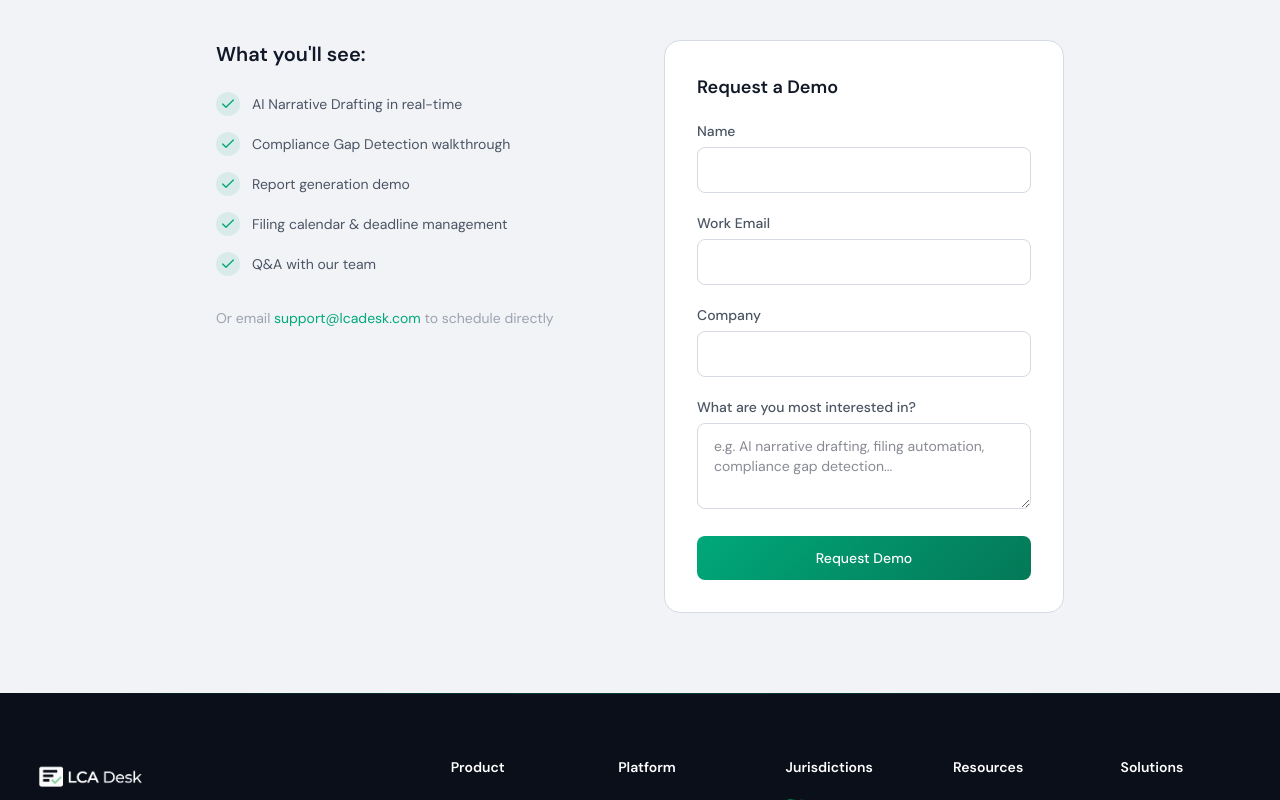
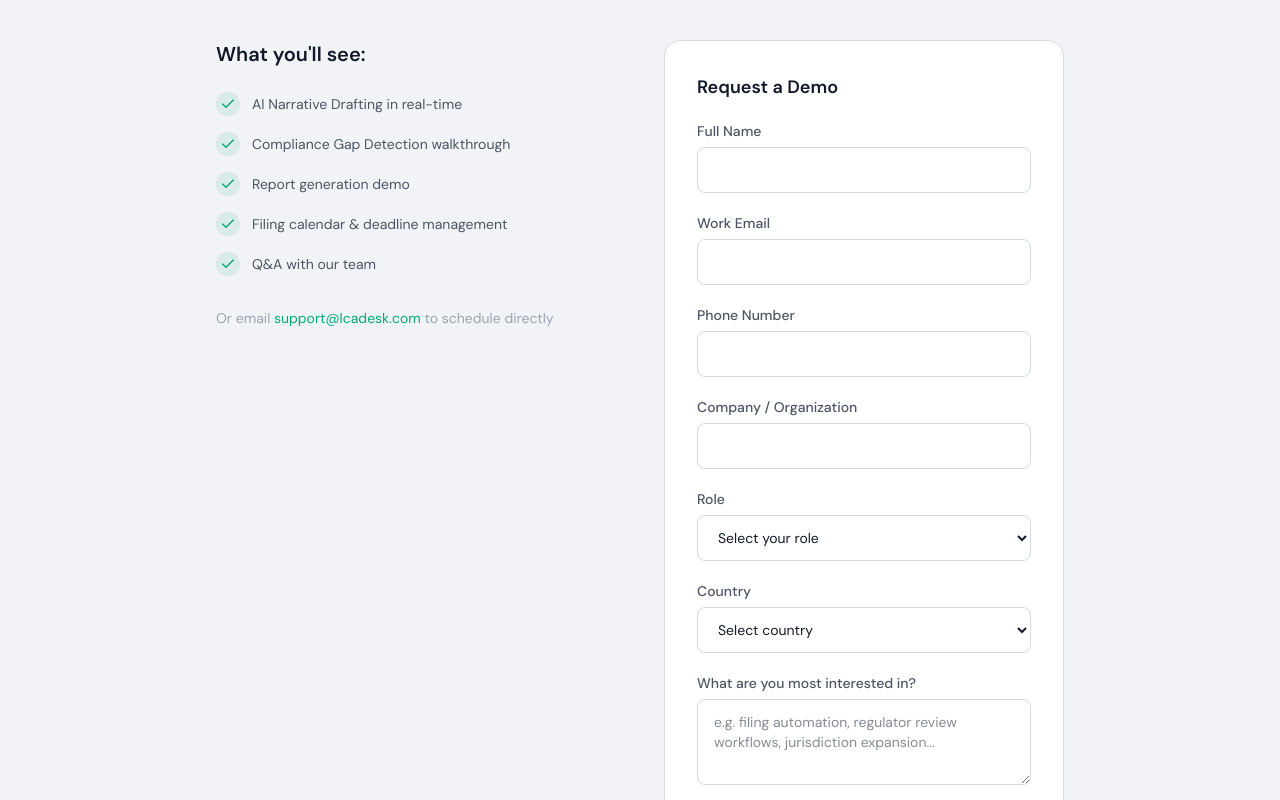
Before and after one commit to cjkootch/lcadesk_website, a Next.js app: page /demo in a window 1280 px wide. Shown: the part 520-1320 px from the top of the page. Built offline with nearby package versions, Linux system fonts and the light colour scheme.

Commit message:
Add phone, country, and role fields to demo and contact forms
Demo form: phone (required), company, role dropdown, country dropdown
Contact form: phone, country dropdown
All new fields pushed to HubSpot via _hsq identify and backend API.

https://claude.ai/code/session_011eaa6ViUfVnuafqTw1Dy6N

```diff
--- a/src/app/api/contact/route.ts
+++ b/src/app/api/contact/route.ts
@@ -3,7 +3,7 @@ import { NextResponse } from "next/server";
 export async function POST(req: Request) {
   try {
     const body = await req.json();
-    const { name, email, company, inquiryType, message } = body;
+    const { name, email, phone, company, country, role, inquiryType, message } = body;
 
     if (!name || !email) {
       return NextResponse.json({ error: "Name and email are required" }, { status: 400 });
@@ -17,7 +17,10 @@ export async function POST(req: Request) {
         body: JSON.stringify({
           name,
           email,
+          phone,
           company,
+          country,
+          role,
           inquiryType,
           message: message || `${inquiryType || "general"} inquiry`,
         }),
--- a/src/app/contact/page.tsx
+++ b/src/app/contact/page.tsx
@@ -43,7 +43,9 @@ export default function ContactPage() {
   const [form, setForm] = useState({
     name: "",
     email: "",
+    phone: "",
     company: "",
+    country: "",
     inquiryType: "",
     message: "",
   });
@@ -73,6 +75,8 @@ export default function ContactPage() {
         firstname: form.name.split(" ")[0],
         lastname: form.name.split(" ").slice(1).join(" "),
         company: form.company,
+        phone: form.phone,
+        country: form.country,
         hs_lead_status: "NEW",
       }]);
       _hsq.push(["trackPageView"]);
@@ -141,6 +145,19 @@ export default function ContactPage() {
 
                 <div>
                   <label className="block text-sm font-medium text-text-secondary mb-1.5">
+                    Phone Number
+                  </label>
+                  <input
+                    type="tel"
+                    name="phone"
+                    value={form.phone}
+                    onChange={handleChange}
+                    className={inputClasses}
+                  />
+                </div>
+
+                <div>
+                  <label className="block text-sm font-medium text-text-secondary mb-1.5">
                     Company
                   </label>
                   <input
@@ -150,6 +167,31 @@ export default function ContactPage() {
                     onChange={handleChange}
                     className={inputClasses}
                   />
+                </div>
+
+                <div>
+                  <label className="block text-sm font-medium text-text-secondary mb-1.5">
+                    Country
+                  </label>
+                  <select
+                    name="country"
+                    value={form.country}
+                    onChange={handleChange}
+                    className={inputClasses}
+                  >
+                    <option value="">Select country</option>
+                    <option value="Guyana">Guyana</option>
+                    <option value="Namibia">Namibia</option>
+                    <option value="Mozambique">Mozambique</option>
+                    <option value="Ghana">Ghana</option>
+                    <option value="Nigeria">Nigeria</option>
+                    <option value="Suriname">Suriname</option>
+                    <option value="Trinidad and Tobago">Trinidad and Tobago</option>
+                    <option value="Zambia">Zambia</option>
+                    <option value="United States">United States</option>
+                    <option value="United Kingdom">United Kingdom</option>
+                    <option value="Other">Other</option>
+                  </select>
                 </div>
 
                 <div>
--- a/src/app/demo/page.tsx
+++ b/src/app/demo/page.tsx
@@ -29,9 +29,9 @@ export default function DemoPage() {
   const [submitted, setSubmitted] = useState(false);
   const [submitting, setSubmitting] = useState(false);
   const [error, setError] = useState("");
-  const [form, setForm] = useState({ name: "", email: "", company: "", message: "" });
+  const [form, setForm] = useState({ name: "", email: "", phone: "", company: "", country: "", role: "", message: "" });
 
-  function handleChange(e: React.ChangeEvent<HTMLInputElement | HTMLTextAreaElement>) {
+  function handleChange(e: React.ChangeEvent<HTMLInputElement | HTMLTextAreaElement | HTMLSelectElement>) {
     setForm((prev) => ({ ...prev, [e.target.name]: e.target.value }));
   }
 
@@ -54,6 +54,9 @@ export default function DemoPage() {
         firstname: form.name.split(" ")[0],
         lastname: form.name.split(" ").slice(1).join(" "),
         company: form.company,
+        phone: form.phone,
+        country: form.country,
+        jobtitle: form.role,
         hs_lead_status: "NEW",
       }]);
       _hsq.push(["trackPageView"]);
@@ -136,7 +139,7 @@ export default function DemoPage() {
               <form onSubmit={handleSubmit} className="bg-card rounded-2xl border border-border p-8 space-y-5">
                 <h3 className="text-lg font-semibold text-text-primary">Request a Demo</h3>
                 <div>
-                  <label className="block text-sm font-medium text-text-secondary mb-1.5">Name</label>
+                  <label className="block text-sm font-medium text-text-secondary mb-1.5">Full Name</label>
                   <input type="text" name="name" required value={form.name} onChange={handleChange} className={inputClasses} />
                 </div>
                 <div>
@@ -144,12 +147,45 @@ export default function DemoPage() {
                   <input type="email" name="email" required value={form.email} onChange={handleChange} className={inputClasses} />
                 </div>
                 <div>
-                  <label className="block text-sm font-medium text-text-secondary mb-1.5">Company</label>
+                  <label className="block text-sm font-medium text-text-secondary mb-1.5">Phone Number</label>
+                  <input type="tel" name="phone" required value={form.phone} onChange={handleChange} className={inputClasses} />
+                </div>
+                <div>
+                  <label className="block text-sm font-medium text-text-secondary mb-1.5">Company / Organization</label>
                   <input type="text" name="company" required value={form.company} onChange={handleChange} className={inputClasses} />
                 </div>
                 <div>
+                  <label className="block text-sm font-medium text-text-secondary mb-1.5">Role</label>
+                  <select name="role" required value={form.role} onChange={handleChange} className={inputClasses}>
+                    <option value="">Select your role</option>
+                    <option value="regulator">Regulator / Government</option>
+                    <option value="operator">Operator / Licensee</option>
+                    <option value="contractor">Contractor / Sub-contractor</option>
+                    <option value="supplier">Supplier / Service Provider</option>
+                    <option value="consultant">Consultant / Advisor</option>
+                    <option value="other">Other</option>
+                  </select>
+                </div>
+                <div>
+                  <label className="block text-sm font-medium text-text-secondary mb-1.5">Country</label>
+                  <select name="country" required value={form.country} onChange={handleChange} className={inputClasses}>
+                    <option value="">Select country</option>
+                    <option value="Guyana">Guyana</option>
+                    <option value="Namibia">Namibia</option>
+                    <option value="Mozambique">Mozambique</option>
+                    <option value="Ghana">Ghana</option>
+                    <option value="Nigeria">Nigeria</option>
+                    <option value="Suriname">Suriname</option>
+                    <option value="Trinidad and Tobago">Trinidad and Tobago</option>
+                    <option value="Zambia">Zambia</option>
+                    <option value="United States">United States</option>
+                    <option value="United Kingdom">United Kingdom</option>
+                    <option value="Other">Other</option>
+                  </select>
+                </div>
+                <div>
                   <label className="block text-sm font-medium text-text-secondary mb-1.5">What are you most interested in?</label>
-                  <textarea name="message" rows={3} value={form.message} onChange={handleChange} placeholder="e.g. AI narrative drafting, filing automation, compliance gap detection..." className={inputClasses} />
+                  <textarea name="message" rows={3} value={form.message} onChange={handleChange} placeholder="e.g. filing automation, regulator review workflows, jurisdiction expansion..." className={inputClasses} />
                 </div>
                 <button
                   type="submit"
```
